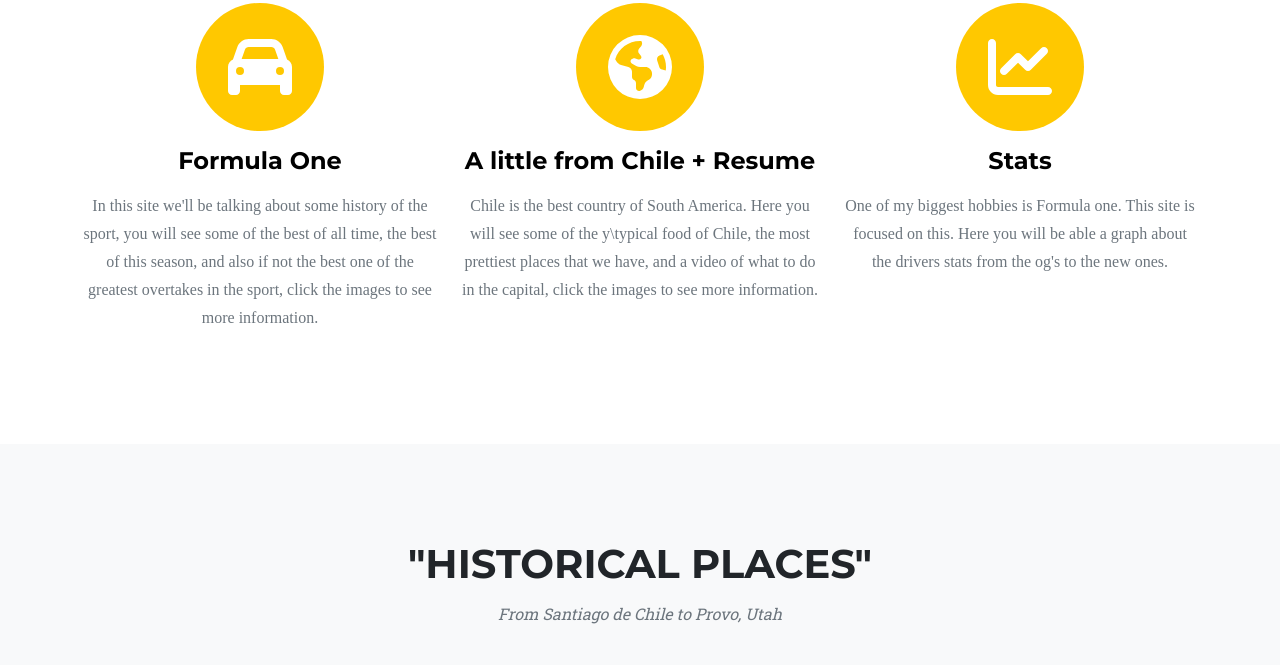
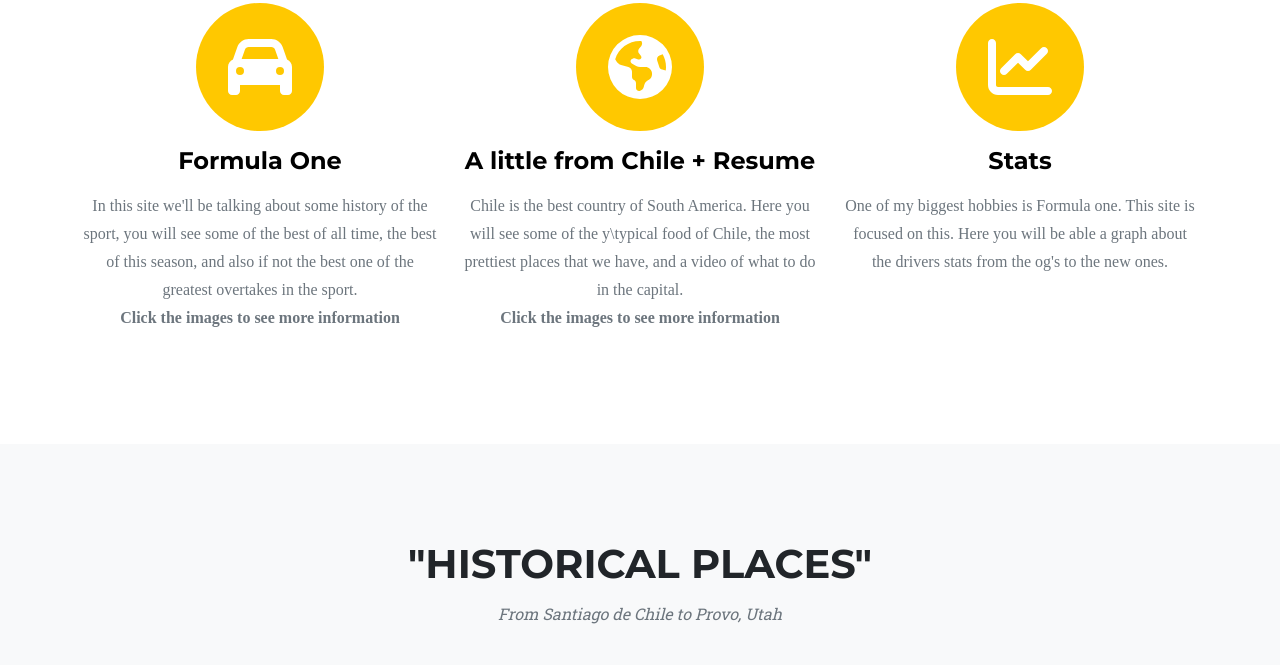
Before and after one commit to benjaraamirez/IS201CHILELELE, a plain HTML site: page index.html in a window 1280 px wide. Shown: the part 985-1650 px from the top of the page. Drawn offline with nearby package versions, Linux system fonts and the light colour scheme.

Commit message:
Update index.html

```diff
--- a/index.html
+++ b/index.html
@@ -57,7 +57,9 @@
                             <i class="fas fa-car fa-stack-1x fa-inverse"></i>
                         </span>
                         <a class="pablito" href="FINAL WEB/index2.html"><h4 class="my-3">Formula One</h4></a>
-                        <p class="text-muted">In this site we'll be talking about some history of the sport, you will see some of the best of all time, the best of this season, and also if not the best one of the greatest overtakes in the sport, click the images to see more information.</p>
+                        <p class="text-muted">In this site we'll be talking about some history of the sport, you will see some of the best of all time, the best of this season, and also if not the best one of the greatest overtakes in the sport.
+                        <br>
+                        <strong>Click the images to see more information</strong></p>
                     </div>
                     <div class="col-md-4">
                         <span class="fa-stack fa-4x">
@@ -65,7 +67,9 @@
                             <i class="fas fa-earth-americas fa-stack-1x fa-inverse"></i>
                         </span>
                       <a class="pablito" href="FINAL WEB/html/estoeschile.html"><h4 class="my-3">A little from Chile + Resume</h4></a>
-                        <p class="text-muted">Chile is the best country of South America. Here you will see some of the y\typical food of Chile, the most prettiest places that we have, and a video of what to do in the capital, click the images to see more information.</p>
+                        <p class="text-muted">Chile is the best country of South America. Here you will see some of the y\typical food of Chile, the most prettiest places that we have, and a video of what to do in the capital.
+                        <br>
+                        <strong>Click the images to see more information</strong></p>
                     </div>
                     <div class="col-md-4">
                         <span class="fa-stack fa-4x">
```
